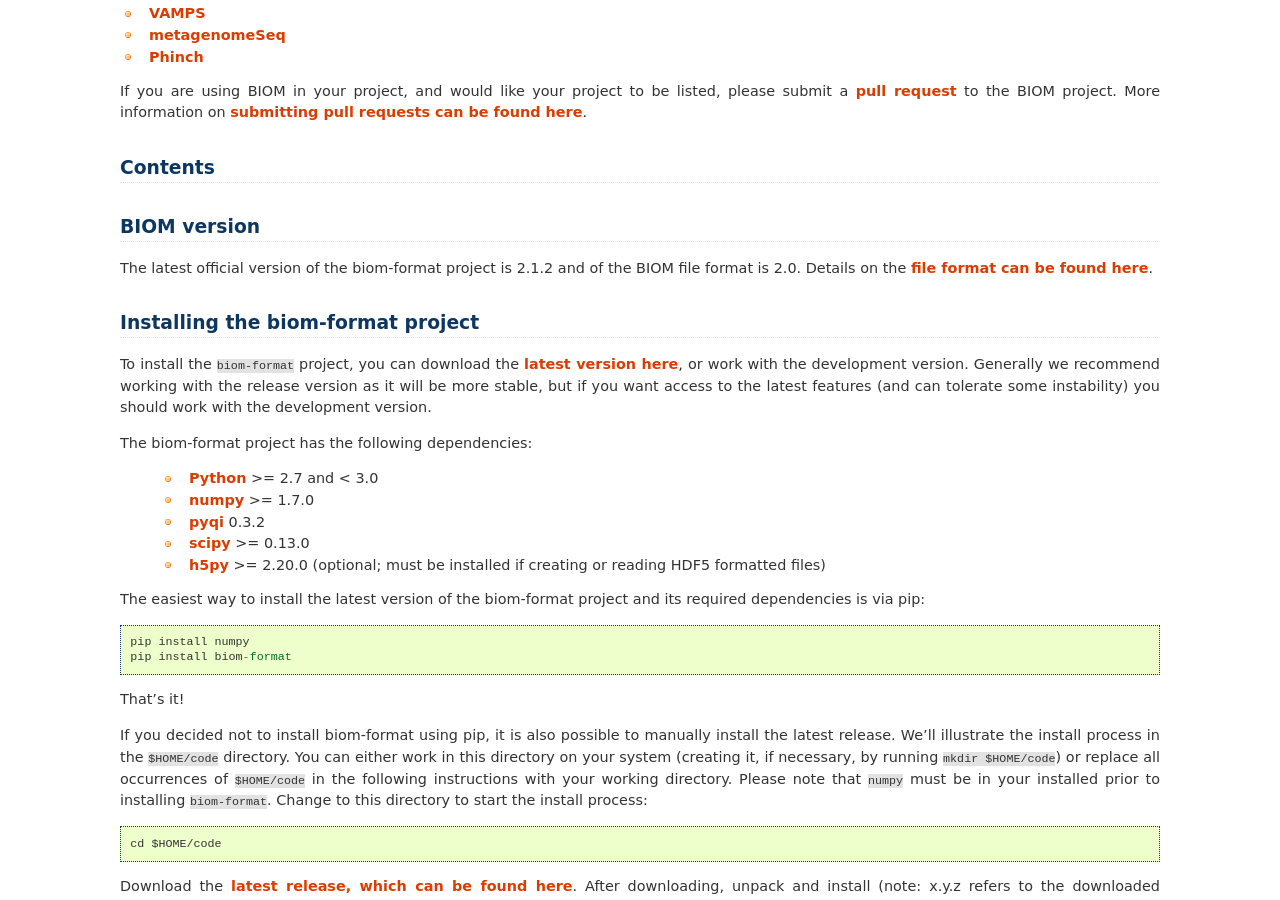
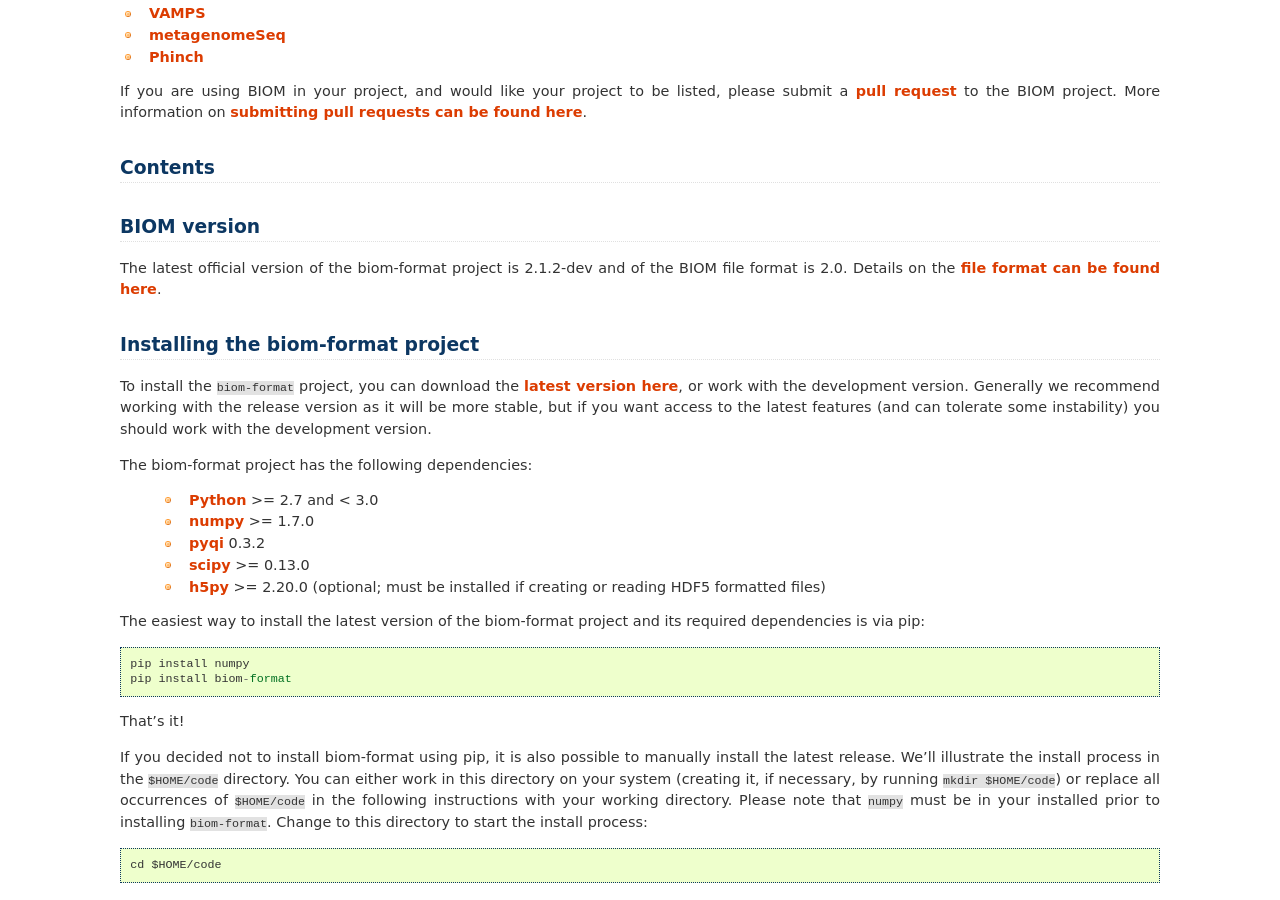
Before and after one commit to biocore/biom-format, a Sphinx documentation site: the page built from doc/index.rst, in a window 1280 px wide and 900 px high, scrolled down 910 px. Built offline with Sphinx 7.4.7, drawn with Linux system fonts in a browser that asks for light colours; formulas are drawn with MathJax 3; pages that are not in the unit, such as notebooks, are missing from menus.

Commit message:
REL: bumped to 2.1.2-dev

```diff
--- a/biom/__init__.py
+++ b/biom/__init__.py
@@ -57,7 +57,7 @@ __credits__ = ["Daniel McDonald", "Jai Ram Rideout", "Greg Caporaso",
                "Michael Shaffer"]
 __license__ = "BSD"
 __url__ = "http://biom-format.org"
-__version__ = "2.1.2"
+__version__ = "2.1.2-dev"
 __maintainer__ = "Daniel McDonald"
 __email__ = "daniel.mcdonald@colorado.edu"
 __format_version__ = (2, 1)
--- a/doc/conf.py
+++ b/doc/conf.py
@@ -66,8 +66,8 @@ copyright = u'2011-2013, The BIOM Format Development Team'
 # built documents.
 #
 # The full version, including alpha/beta/rc tags.
-version = "2.1.2"
-release = "2.1.2"
+version = "2.1.2-dev"
+release = "2.1.2-dev"
 
 # The language for content autogenerated by Sphinx. Refer to documentation
 # for a list of supported languages.
--- a/setup.py
+++ b/setup.py
@@ -35,7 +35,7 @@ __copyright__ = "Copyright 2011-2013, The BIOM Format Development Team"
 __credits__ = ["Greg Caporaso", "Daniel McDonald", "Jose Clemente",
                "Jai Ram Rideout", "Jorge Cañardo Alastuey", "Michael Hall"]
 __license__ = "BSD"
-__version__ = "2.1.2"
+__version__ = "2.1.2-dev"
 __maintainer__ = "Daniel McDonald"
 __email__ = "mcdonadt@colorado.edu"
 
```
Also changed, not shown: ChangeLog.md (+4 -0 lines), 1 other file.
